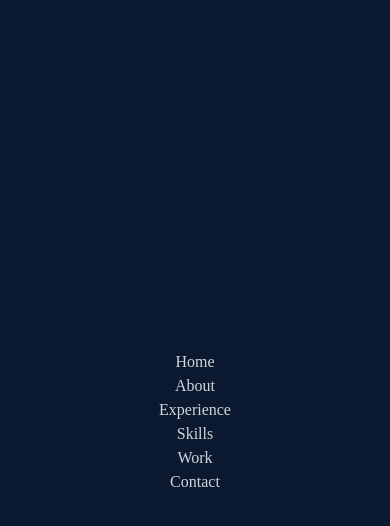
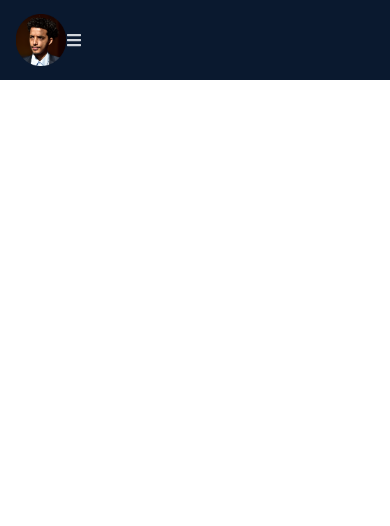
Before and after one commit to taha-amin/my-portfolio, a React (Create React App) app: page / in a window 390 px wide. Shown: the top 526 px of the page. Built offline with nearby package versions, Linux system fonts and the light colour scheme.

Commit message:
added state to navbar

```diff
--- a/src/Components/Navbar.jsx
+++ b/src/Components/Navbar.jsx
@@ -1,8 +1,12 @@
 import React from "react";
+import { useState } from "react";
 import { FaBars, FaTimes } from "react-icons/fa";
 import ProfilePicture from "../Assets/profilepicture.png";
 
 const Navbar = () => {
+  const [nav, setNav] = useState(false);
+  const handleClick = () => setNav(!nav);
+
   return (
     <div className="fixed w-full h-[80px] flex justified-between items-center px-4 bg-[#0a192f] text-gray-300">
       <div>
@@ -20,18 +24,24 @@ const Navbar = () => {
       </ul>
 
       {/* Hamburger */}
-      <div className="md:hidden">
-        <FaBars />
+      <div onClick={handleClick} className="md:hidden z-10">
+        {!nav ? <FaBars /> : <FaTimes />}
       </div>
 
       {/* Mobile Menu */}
-      <ul className="absolute top-0 left-0 w-full h-screen bg-[#0a192f] flex flex-col justify-center items-center">
-        <li>Home</li>
-        <li>About</li>
-        <li>Experience</li>
-        <li>Skills</li>
-        <li>Work</li>
-        <li>Contact</li>
+      <ul
+        className={
+          !nav
+            ? "hidden"
+            : "absolute top-0 left-0 w-full h-screen bg-[#0a192f] flex flex-col justify-center items-center"
+        }
+      >
+        <li className="py-6 text-4xl">Home</li>
+        <li className="py-6 text-4xl">About</li>
+        <li className="py-6 text-4xl">Experience</li>
+        <li className="py-6 text-4xl">Skills</li>
+        <li className="py-6 text-4xl">Work</li>
+        <li className="py-6 text-4xl">Contact</li>
       </ul>
 
       {/* Social Icons */}
```
